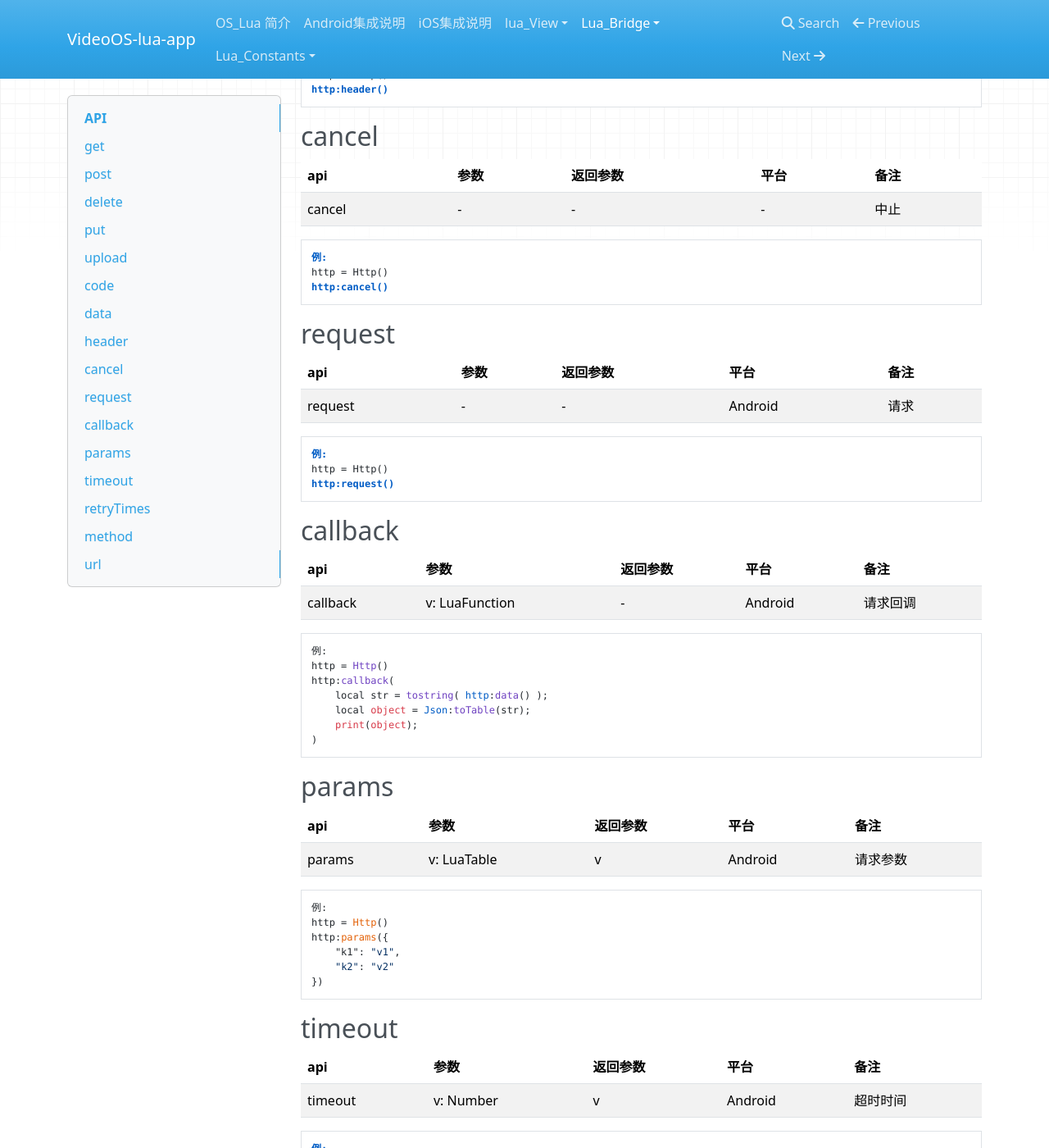
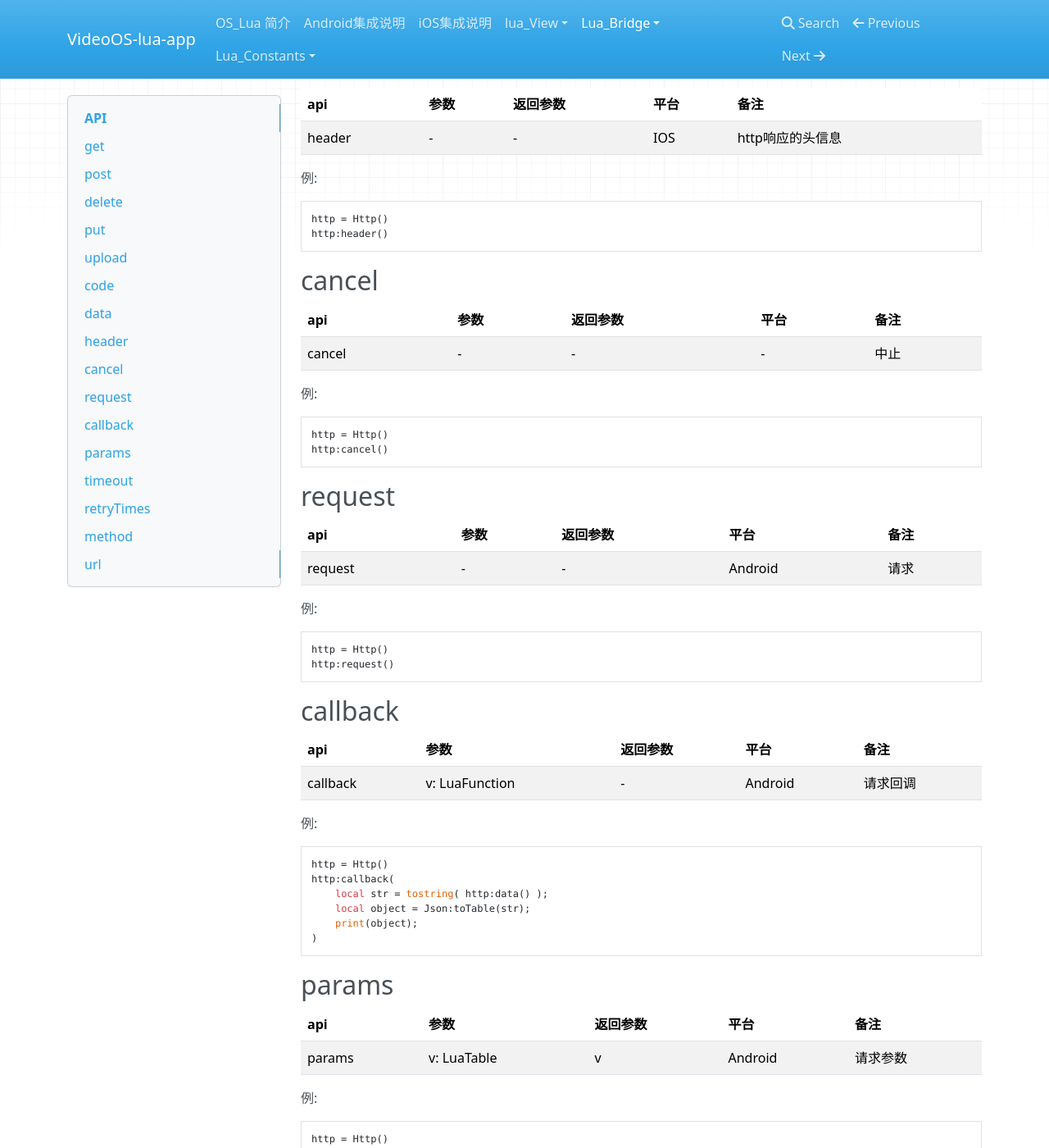
Before and after one commit to VideoOS/VideoOS-lua-app, an MkDocs documentation site: the page built from docs/API/Lua_Bridge/Http.md, in a window 1280 px wide and 1400 px high, scrolled down 2670 px. Shown: the whole window at 82% size. Built offline with MkDocs 1.6.1, drawn with Linux system fonts in a browser that asks for light colours; nearby versions of some CDN libraries; some of the changed text lies outside the part shown.

Commit message:
no message

````diff
--- a/docs/API/Lua_Bridge/Http.md
+++ b/docs/API/Lua_Bridge/Http.md
@@ -56,8 +56,8 @@ end)
 | ------------ | ------------ | ------------ | ------------ | ------------ |
 | get(url,table,function)   |   url:地址，table:请求参数，function:请求回调  |   －| -|   http的get请求|
 
-```
-例：
+例:
+```lua
 Native:get("http://.....", {k1=v1,k2=v2}, function(data)
 --data 为网络返回数据
 end)
@@ -68,8 +68,8 @@ end)
 | ------------ | ------------ | ------------ | ------------ | ------------ |
 | post(url,table,function)   |   url:地址，table:请求参数，function:请求回调  |   －| -|   http的post请求|
 
-```
-例：
+例:
+```lua
 Native:post("http://....", {k1=v1,k2=v2}, function(data)
 --data 为网络返回数据
 end)
@@ -80,8 +80,8 @@ end)
 | ------------ | ------------ | ------------ | ------------ | ------------ |
 | delete(url,table,function)   |   url:地址，table:请求参数，function:请求回调  |   －| -|   http的delete请求|
 
-```
-例：
+例:
+```lua
 Native:delete("http://......", {k1=v1,k2=v2}, function(data)
 --data 为网络返回数据
 end)
@@ -92,8 +92,8 @@ end)
 | ------------ | ------------ | ------------ | ------------ | ------------ |
 | put(url,table,function)   |   url:地址，table:请求参数，function:请求回调  |   －| -|   http的put请求|
 
-```
-例：
+例:
+```lua
 Native:put("http://......", {k1=v1,k2=v2}, function(data)
 --data 为网络返回数据
 end)
@@ -105,8 +105,8 @@ end)
 | ------------ | ------------ | ------------ | ------------ | ------------ |
 | upload(url,filePath,function)   |   url:地址，filePath:文件路径，function:请求回调  |   －| -|   文件上传|
 
-```
-例：
+例:
+```lua
 Native:upload("http://......","file://xxx/xxx/test.jpg", function(data)
 --data 为网络返回数据
 end)
@@ -117,103 +117,125 @@ end)
 | ------------ | ------------ | ------------ | ------------ | ------------ |
 |    code    |    -  |  -   |  IOS   |  http响应的code     |
 
-    例:
-    http = Http()
-	http:code()
+例:
+```lua
+http = Http()
+http:code()
+```
 
 ## data
 | api  |参数   |返回参数   |平台   |备注|
 | ------------ | ------------ | ------------ | ------------ | ------------ |
 |  data      |    -  |    - |  IOS   |   http响应的数据体(数据块类型)    |
 
-    例:
-    http = Http()
-	http:data()
+例:
+```lua
+http = Http()
+http:data()
+```
 
 ## header
 | api  |参数   |返回参数   |平台   |备注|
 | ------------ | ------------ | ------------ | ------------ | ------------ |
 |    header    |    -  |   -  |   IOS  |   http响应的头信息    |
 
-    例:
-    http = Http()
-	http:header()
+例:
+```lua
+http = Http()
+http:header()
+```
 
 ## cancel
 | api  |参数   |返回参数   |平台   |备注|
 | ------------ | ------------ | ------------ | ------------ | ------------ |
 |   cancel     |   -   |  -   |   -  |   中止     |
 
-    例:
-    http = Http()
-	http:cancel()
+例:
+```lua
+http = Http()
+http:cancel()
+```
 
 ## request
 | api  |参数   |返回参数   |平台   |备注|
 | ------------ | ------------ | ------------ | ------------ | ------------ |
 |   request     |    -  |   -  |   Android   |   请求     |
 
-    例:
-    http = Http()
-	http:request()
+例:
+```lua
+http = Http()
+http:request()
+```
 
 ## callback
 | api  |参数   |返回参数   |平台   |备注|
 | ------------ | ------------ | ------------ | ------------ | ------------ |
 |    callback    |    v: LuaFunction  |  -   |   Android   |      请求回调 |
 
-    例:
-    http = Http()
-	http:callback(
-	    local str = tostring( http:data() );
-        local object = Json:toTable(str);
-		print(object);
-	)
+例:
+```lua
+http = Http()
+http:callback(
+    local str = tostring( http:data() );
+    local object = Json:toTable(str);
+	print(object);
+)
+```
 
 ## params
 | api  |参数   |返回参数   |平台   |备注|
 | ------------ | ------------ | ------------ | ------------ | ------------ |
 |    params    |  v: LuaTable    |   v  |  Android    |  请求参数     |
 
-    例:
-    http = Http()
-	http:params({
-		"k1": "v1",
-        "k2": "v2"
-	})
+例:
+```lua
+http = Http()
+http:params({
+	"k1": "v1",
+    "k2": "v2"
+})
+```
 
 ## timeout
 | api  |参数   |返回参数   |平台   |备注|
 | ------------ | ------------ | ------------ | ------------ | ------------ |
 |   timeout     |   v: Number   |  v   |   Android  |   超时时间    |
 
-    例:
-    http = Http()
-	http:timeout(30)
+例:
+```lua
+http = Http()
+http:timeout(30)
+```
 
 ## retryTimes
 | api  |参数   |返回参数   |平台   |备注|
 | ------------ | ------------ | ------------ | ------------ | ------------ |
 |  retryTimes      |    v: Number  |  v   |   Android  |    重试次数   |
 
-    例:
-    http = Http()
-	http:retryTimes(5)
+例:
+```lua
+http = Http()
+http:retryTimes(5)
+```
 
 ## method
 | api  |参数   |返回参数   |平台   |备注|
 | ------------ | ------------ | ------------ | ------------ | ------------ |
 |   method     |   v: String, get/post   |   v  |   Android   |   设置请求方法    |
 
-    例:
-    http = Http()
-	http:method("POST")
+例:
+```lua
+http = Http()
+http:method("POST")
+```
 
 ## url
 | api  |参数   |返回参数   |平台   |备注|
 | ------------ | ------------ | ------------ | ------------ | ------------ |
 |    url    |   v: String   |  v    |   Android   |    设置请求Url   |
 
-    例:
-    http = Http()
-	http:url("http://luaview.github.io")
+例:
+```lua
+http = Http()
+http:url("http://luaview.github.io")
+```
````
